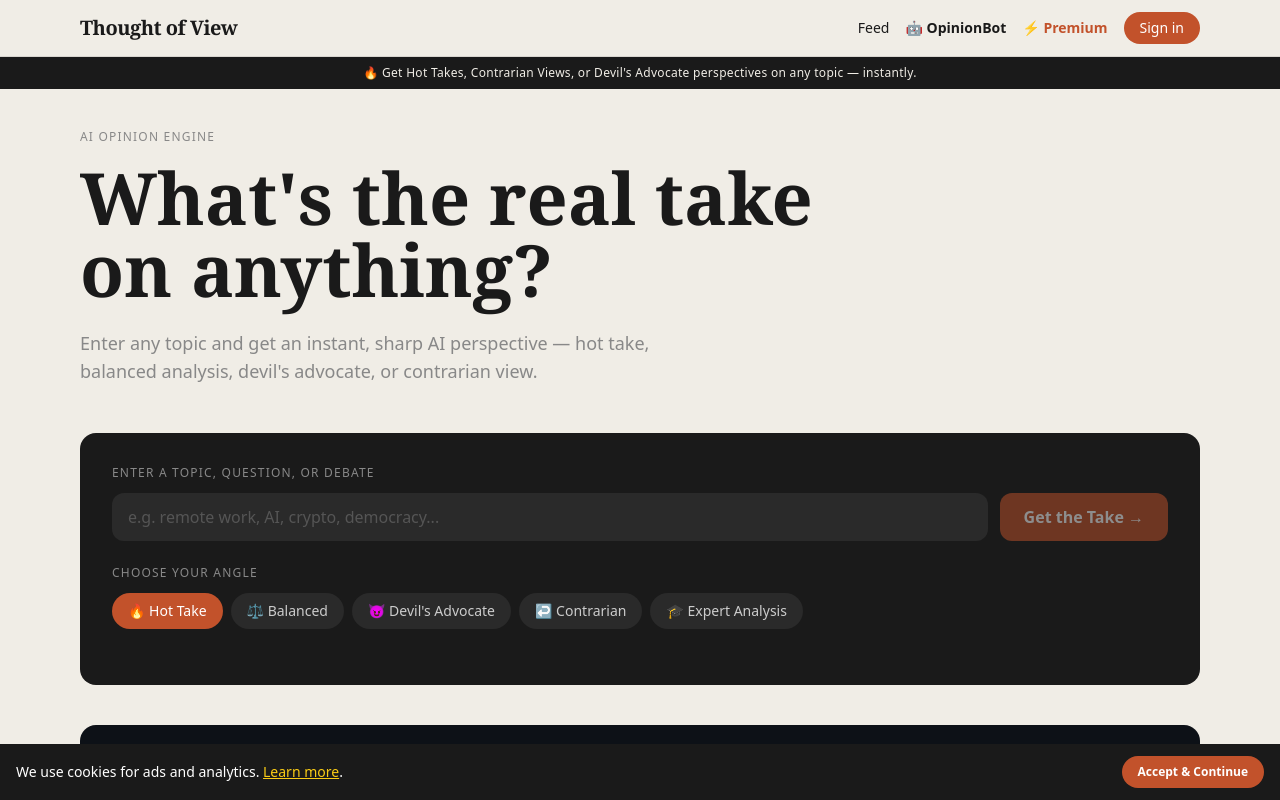
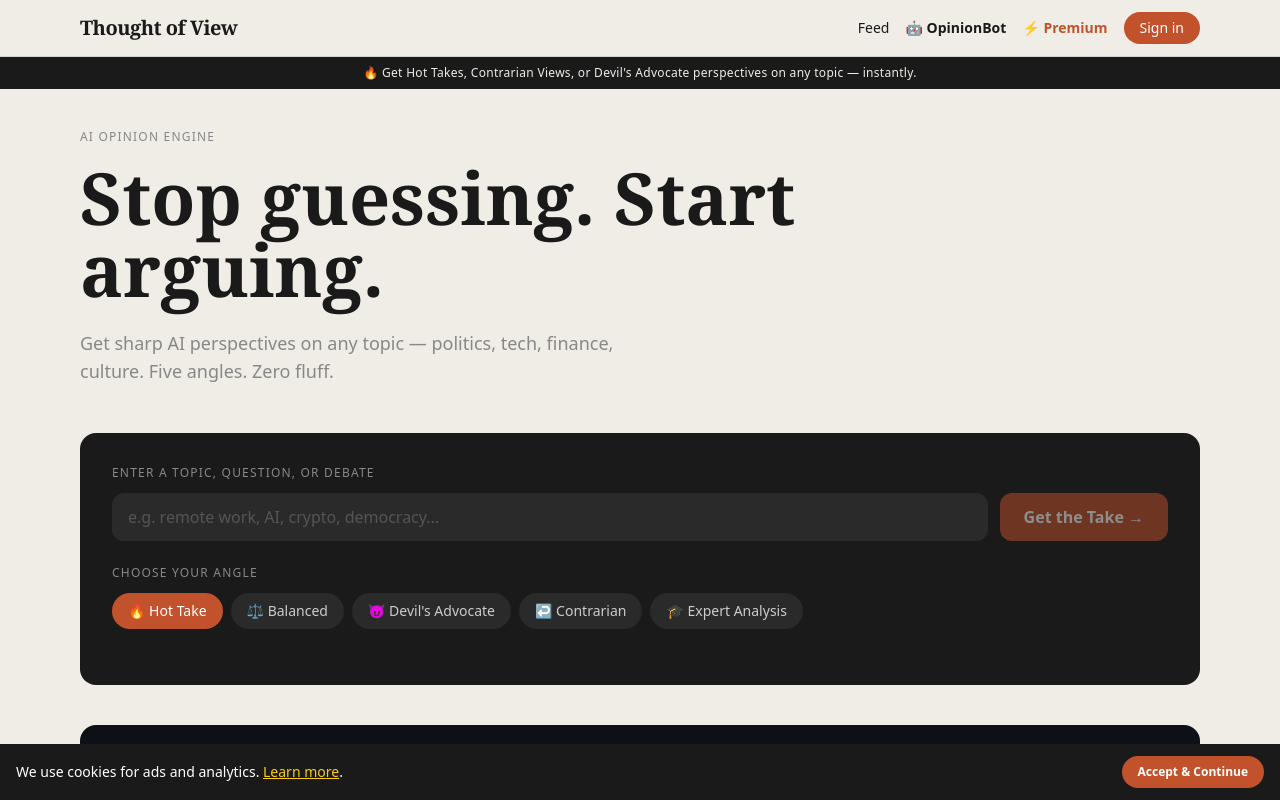
Before and after one commit to DrMetal1776/thoughtofview, a Next.js app: page / in a window 1280 px wide. Shown: the top 800 px of the page. Built offline with nearby package versions, Linux system fonts and the light colour scheme; no server answers; the database is empty.

Commit message:
Revise heading and description for AI Opinion Engine
Updated the heading and description to enhance clarity and engagement.

```diff
--- a/app/page.tsx
+++ b/app/page.tsx
@@ -137,10 +137,10 @@
       <div className="max-w-6xl mx-auto px-4 pt-10 pb-4">
         <p className="text-xs font-sans uppercase tracking-widest text-brand-muted mb-4">AI Opinion Engine</p>
         <h1 className="font-serif text-5xl md:text-7xl font-bold leading-tight mb-6 max-w-3xl">
-          What's the real take on anything?
+          Stop guessing. Start arguing.
         </h1>
         <p className="text-lg text-brand-muted max-w-xl mb-8">
-          Enter any topic and get an instant, sharp AI perspective — hot take, balanced analysis, devil's advocate, or contrarian view.
+          Get sharp AI perspectives on any topic — politics, tech, finance, culture. Five angles. Zero fluff.
         </p>
       </div>
 
```
